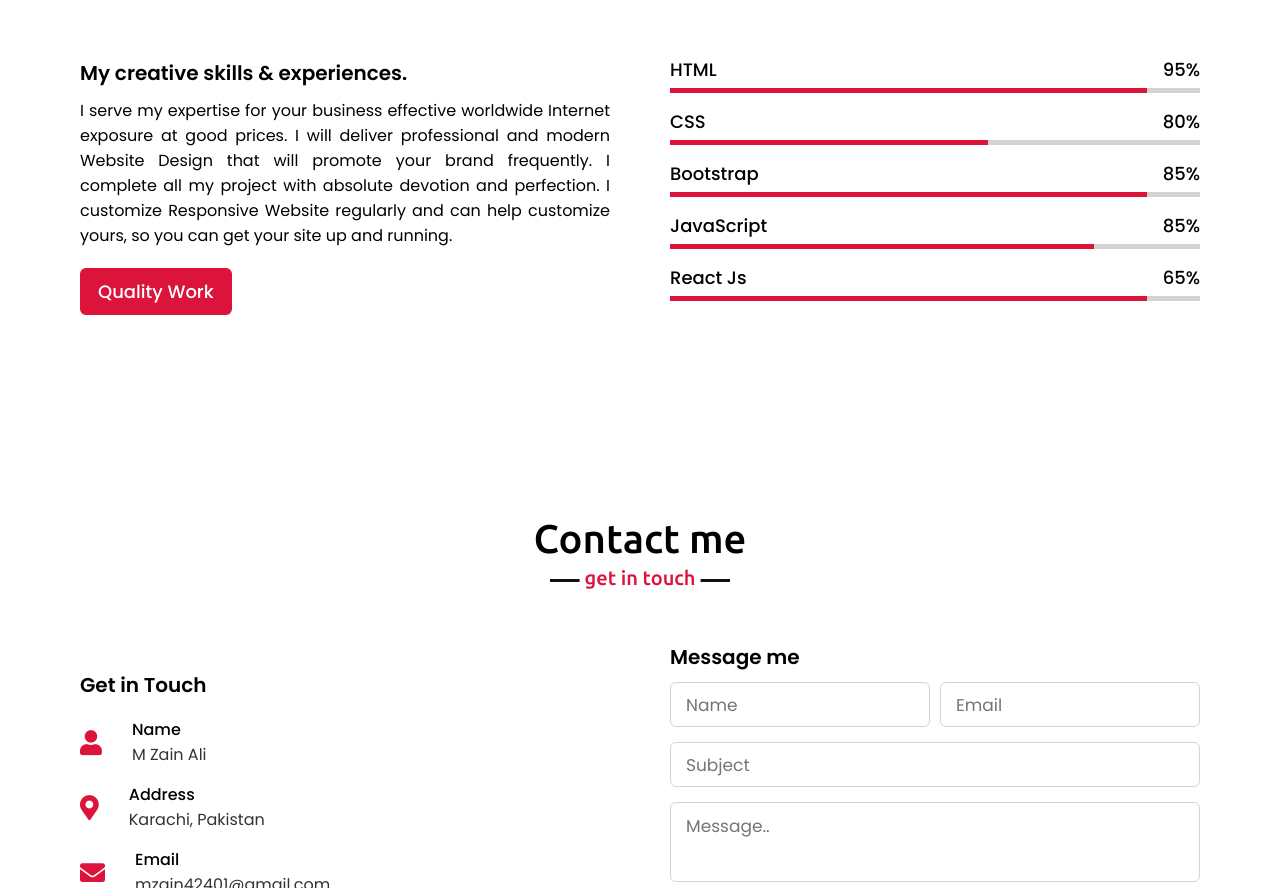
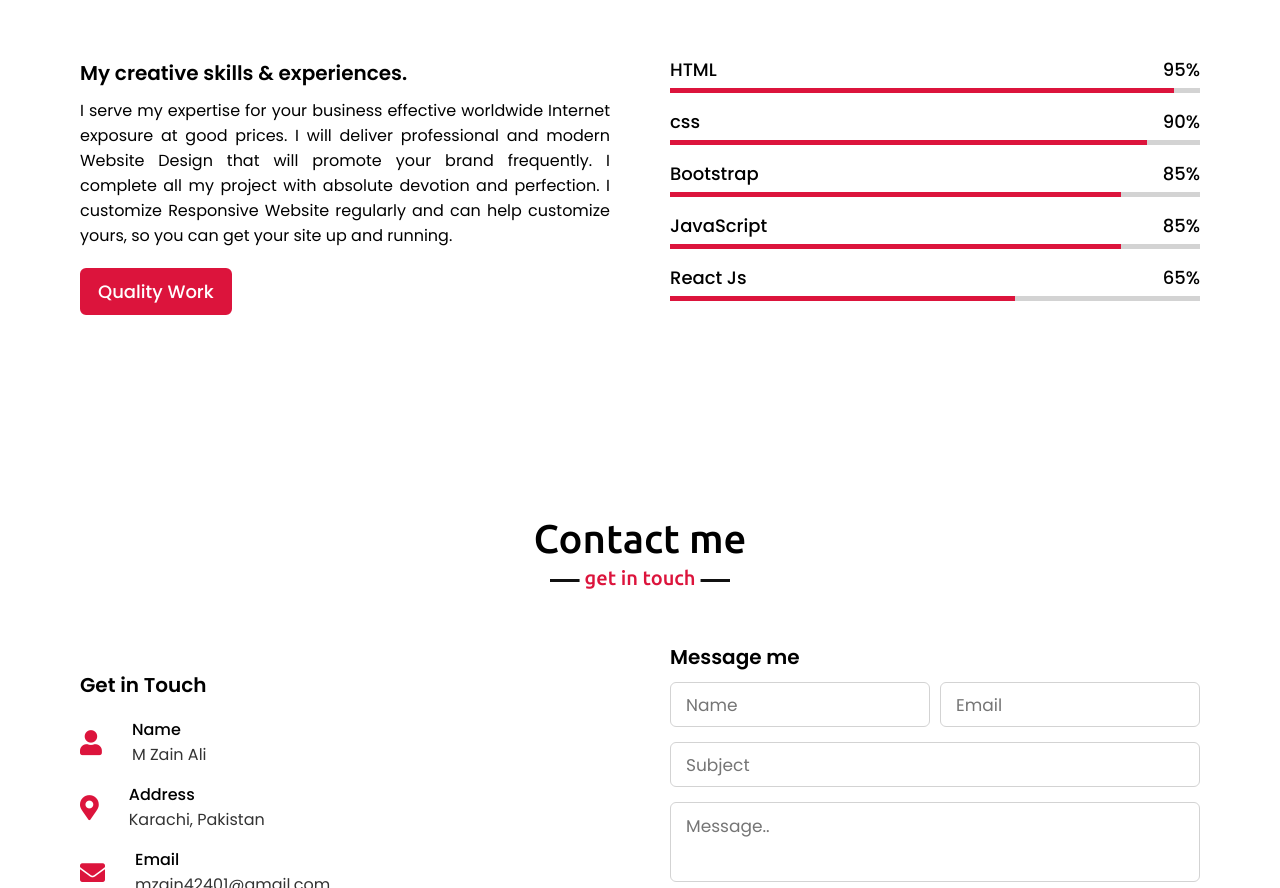
Before and after one commit to mzain42401/My_Porfolio, a plain HTML site: page index.html in a window 1280 px wide. Shown: the part 2364-3252 px from the top of the page. Drawn offline with nearby package versions, Linux system fonts and the light colour scheme; some packages are replaced by stand-ins of ours; a script that the page names is missing.

Commit message:
practice

```diff
--- a/index.html
+++ b/index.html
@@ -17,14 +17,13 @@
     <link rel="stylesheet"
         href="https://cdnjs.cloudflare.com/ajax/libs/OwlCarousel2/2.3.4/assets/owl.carousel.min.css" />
 
-        <script type="text/javascript"
-        src="https://cdn.jsdelivr.net/npm/@emailjs/browser@3/dist/email.min.js">
-</script>
-<script type="text/javascript">
-   (function(){
-      emailjs.init("dxU5hmoz-j9YOAKrn");
-   })();
-</script>
+    <script type="text/javascript" src="https://cdn.jsdelivr.net/npm/@emailjs/browser@3/dist/email.min.js">
+    </script>
+    <script type="text/javascript">
+        (function () {
+            emailjs.init("dxU5hmoz-j9YOAKrn");
+        })();
+    </script>
 </head>
 
 <body>
@@ -37,7 +36,7 @@
             <ul class="menu">
                 <li><a href="#home" class="menu-btn">Home</a></li>
                 <li><a href="#about" class="menu-btn">About</a></li>
-                <li><a href="#services"class="menu-btn">Services</a></li>
+                <li><a href="#services" class="menu-btn">Services</a></li>
                 <li><a href="#skills" class="menu-btn">Skills</a></li>
                 <li><a href="#contact" class="menu-btn">Contact</a></li>
             </ul>
@@ -65,13 +64,17 @@
             <h2 class="title">About me</h2>
             <div class="about-content">
                 <div class="column left">
-                    <img src="./images/mypic.png"  alt="Pic">
+                    <img src="./images/mypic.png" alt="Pic">
                 </div>
                 <div class="column right">
                     <div class="text">I'm Zain Ali and I'm a <span class="typing-2"></span></div>
-                    <p>I can design and develop the custom website according to your requirement or Customize  or redesign your existing once by using  html, css, javascript, bootstrap  or anyother if needed .
+                    <p>I can design and develop the custom website according to your requirement or Customize or
+                        redesign your existing once by using html, css, javascript, bootstrap or anyother if needed .
 
-                        I serve my expertise for your business effective worldwide Internet exposure at good prices. I will deliver professional and modern  Website Design that will promote your brand frequently. I complete all my project with absolute devotion and perfection. I customize Responsive  Website regularly and can help customize yours, so you can get your site up and running.</p>
+                        I serve my expertise for your business effective worldwide Internet exposure at good prices. I
+                        will deliver professional and modern Website Design that will promote your brand frequently. I
+                        complete all my project with absolute devotion and perfection. I customize Responsive Website
+                        regularly and can help customize yours, so you can get your site up and running.</p>
                     <a href="#home">MZ DEVELOPER</a>
                 </div>
             </div>
@@ -87,7 +90,9 @@
                     <div class="box">
                         <i class="fas fa-paint-brush"></i>
                         <div class="text">Web Design</div>
-                        <p>Web design encompasses many different skills and disciplines in the production and maintenance of websites. The different areas of web design include user interface design (UI design) etc.
+                        <p>Web design encompasses many different skills and disciplines in the production and
+                            maintenance of websites. The different areas of web design include user interface design (UI
+                            design) etc.
                         </p>
                     </div>
                 </div>
@@ -95,7 +100,9 @@
                     <div class="box">
                         <i class="fas fa-chart-line"></i>
                         <div class="text">Wed Developing</div>
-                        <p>A web developer is a programmer who develops World Wide Web applications using a client–server model. The applications typically use HTML, CSS, Bootstrap, JavaScript and ReactJs.
+                        <p>A web developer is a programmer who develops World Wide Web applications using a
+                            client–server model. The applications typically use HTML, CSS, Bootstrap, JavaScript and
+                            ReactJs.
                         </p>
                     </div>
                 </div>
@@ -103,7 +110,9 @@
                     <div class="box">
                         <i class="fas fa-code"></i>
                         <div class="text">Web Hosting</div>
-                        <p>A web hosting service is a type of Internet hosting service that hosts websites for clients,  it offers the facilities required for them to create and makes it accessible on the World Wide Web.
+                        <p>A web hosting service is a type of Internet hosting service that hosts websites for clients,
+                            it offers the facilities required for them to create and makes it accessible on the World
+                            Wide Web.
                         </p>
                     </div>
                 </div>
@@ -119,7 +128,10 @@
             <div class="skills-content">
                 <div class="column left">
                     <div class="text">My creative skills & experiences.</div>
-                    <p>I serve my expertise for your business effective worldwide Internet exposure at good prices. I will deliver professional and modern  Website Design that will promote your brand frequently. I complete all my project with absolute devotion and perfection. I customize Responsive  Website regularly and can help customize yours, so you can get your site up and running.</p>
+                    <p>I serve my expertise for your business effective worldwide Internet exposure at good prices. I
+                        will deliver professional and modern Website Design that will promote your brand frequently. I
+                        complete all my project with absolute devotion and perfection. I customize Responsive Website
+                        regularly and can help customize yours, so you can get your site up and running.</p>
                     <a href="#">Quality Work</a>
                 </div>
                 <div class="column right">
@@ -132,8 +144,8 @@
                     </div>
                     <div class="bars">
                         <div class="info">
-                            <span>CSS</span>
-                            <span>80%</span>
+                            <span>css</span>
+                            <span>90%</span>
                         </div>
                         <div class="line css"></div>
                     </div>
@@ -142,12 +154,12 @@
                             <span>Bootstrap</span>
                             <span>85%</span>
                         </div>
-                        <div class="line html"></div>
+                        <div class="line bootstrap "></div>
                     </div>
                     <div class="bars">
                         <div class="info">
                             <span>JavaScript</span>
-                            <span >85%</span>
+                            <span>85%</span>
                         </div>
                         <div class="line js"></div>
                     </div>
@@ -156,7 +168,7 @@
                             <span>React Js</span>
                             <span>65%</span>
                         </div>
-                        <div class="line html"></div>
+                        <div class="line react"></div>
                     </div>
 
 
--- a/style.css
+++ b/style.css
@@ -361,20 +361,21 @@ text-align: justify;
     background: crimson;
 }
 .skills-content .right .html::before{
+    width: 95%;
+}
+.skills-content .right .css::before{
     width: 90%;
 }
-.skills-content .right .css::before{
-    width: 60%;
+.skills-content .right .bootstrap::before{
+    width: 85%;
 }
 .skills-content .right .js::before{
-    width: 80%;
+    width: 85%;
 }
-.skills-content .right .php::before{
-    width: 50%;
+.skills-content .right .react::before{
+    width: 65%;
 }
-.skills-content .right .mysql::before{
-    width: 70%;
-}
+
 /* teams section styling */
 .teams .title::after{
     content: "who with me";
```
